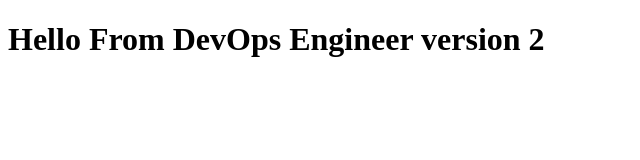
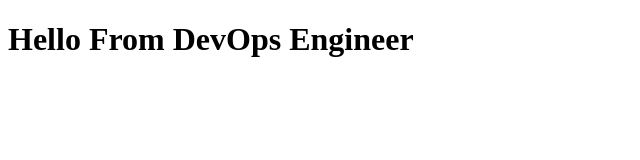
Before and after one commit to goku31s/cloudbuild-terraform, a plain HTML site: page tasktfcloudbuild/index.html in a window 1280 px wide. Shown: the whole page, without its empty margins (0-640 px from the left). Drawn offline with Linux system fonts and the light colour scheme.

Commit message:
Created Changes

```diff
--- a/tasktfcloudbuild/index.html
+++ b/tasktfcloudbuild/index.html
@@ -6,6 +6,6 @@
     <title>Hello From DevOps Engineer</title>
 </head>
 <body>
-    <h1>Hello From DevOps Engineer version 2</h1>
+    <h1>Hello From DevOps Engineer</h1>
 </body>
 </html>
```
